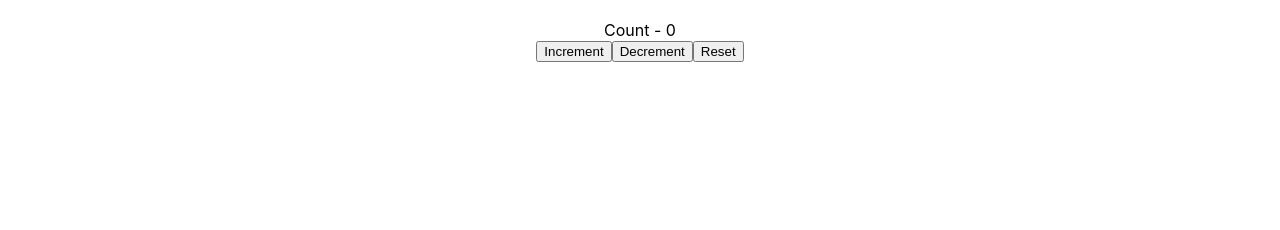
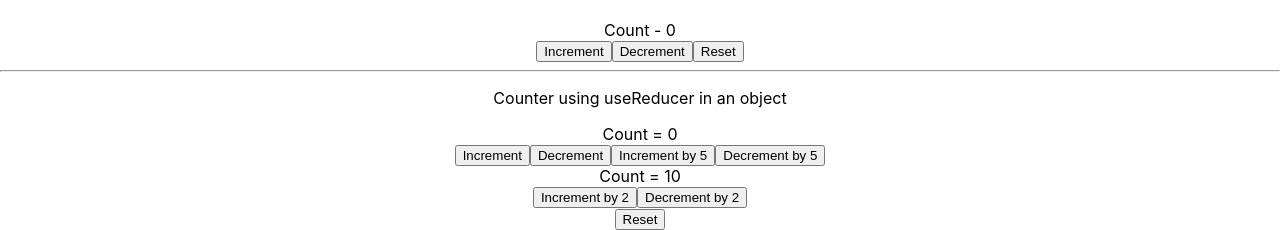
Before and after one commit to manisaparajuli/hooks-practise, a React (Create React App) app: page / in a window 1280 px wide. Shown: the part 885-1115 px from the top of the page. Before the commit the page ends 947 px from the top, so only its background shows below. Built offline with nearby package versions, Linux system fonts and the light colour scheme; no server answers.

Commit message:
Counter using useReducer in an object

```diff
--- a/src/App.js
+++ b/src/App.js
@@ -1,5 +1,6 @@
 import './App.css';
 import ArrayuseState from './components/ArrayuseState';
+import CounterUseRedicerObject from './components/CounterUseRedicerObject';
 import CounterUseReducer from './components/CounterUseReducer';
 import DataFetch from './components/DataFetch';
 import HookCounter from './components/HookCounter';
@@ -29,6 +30,7 @@ function App() {
       <hr />
       <h2>UseReducer Hook....</h2>
       <CounterUseReducer/>
+      <CounterUseRedicerObject/>
     </div>
   );
 }
--- /dev/null
+++ b/src/components/CounterUseRedicerObject.jsx
@@ -0,0 +1,49 @@
+import React, { useReducer } from 'react'
+
+const initialState = {
+  firstCounter : 0,
+  secondCounter: 10
+}
+
+const reducer = (state, action) => {
+  switch(action.type){
+    case 'increment' :
+      return {...state, firstCounter: state.firstCounter + action.value}
+    case 'decrement':
+      return {...state, firstCounter: state.firstCounter - action.value}
+    case 'increment2' :
+      return {...state, secondCounter: state.secondCounter + action.value}
+    case 'decrement2':
+      return { ...state, secondCounter: state.secondCounter - action.value}
+    case 'reset':
+      return initialState
+    default:
+      return state
+  }
+}
+
+function CounterUseRedicerObject() {
+  const [count, dispatch] = useReducer(reducer, initialState)
+  return (
+    <div>
+      <hr />
+      <p>Counter using useReducer in an object</p>
+      <div> Count = {count.firstCounter} </div>
+      <button onClick={() => dispatch( {type : 'increment', value: 1})}>Increment</button>
+      <button onClick={() => dispatch({type : 'decrement', value: 1})}>Decrement</button>
+      <button onClick={() => dispatch( {type : 'increment', value: 5})}>Increment by 5</button>
+      <button onClick={() => dispatch({type : 'decrement', value: 5})}>Decrement by 5</button>
+
+      <div>
+        <div> Count = {count.secondCounter} </div>
+        <button onClick={() => dispatch( {type : 'increment2', value: 2})}>Increment by 2</button>
+        <button onClick={() => dispatch({type : 'decrement2', value: 2})}>Decrement by 2</button>
+      </div>
+      <button onClick={() => dispatch({type :'reset'})}>Reset</button>
+
+    </div>
+  )
+}
+
+
+export default CounterUseRedicerObject
```
